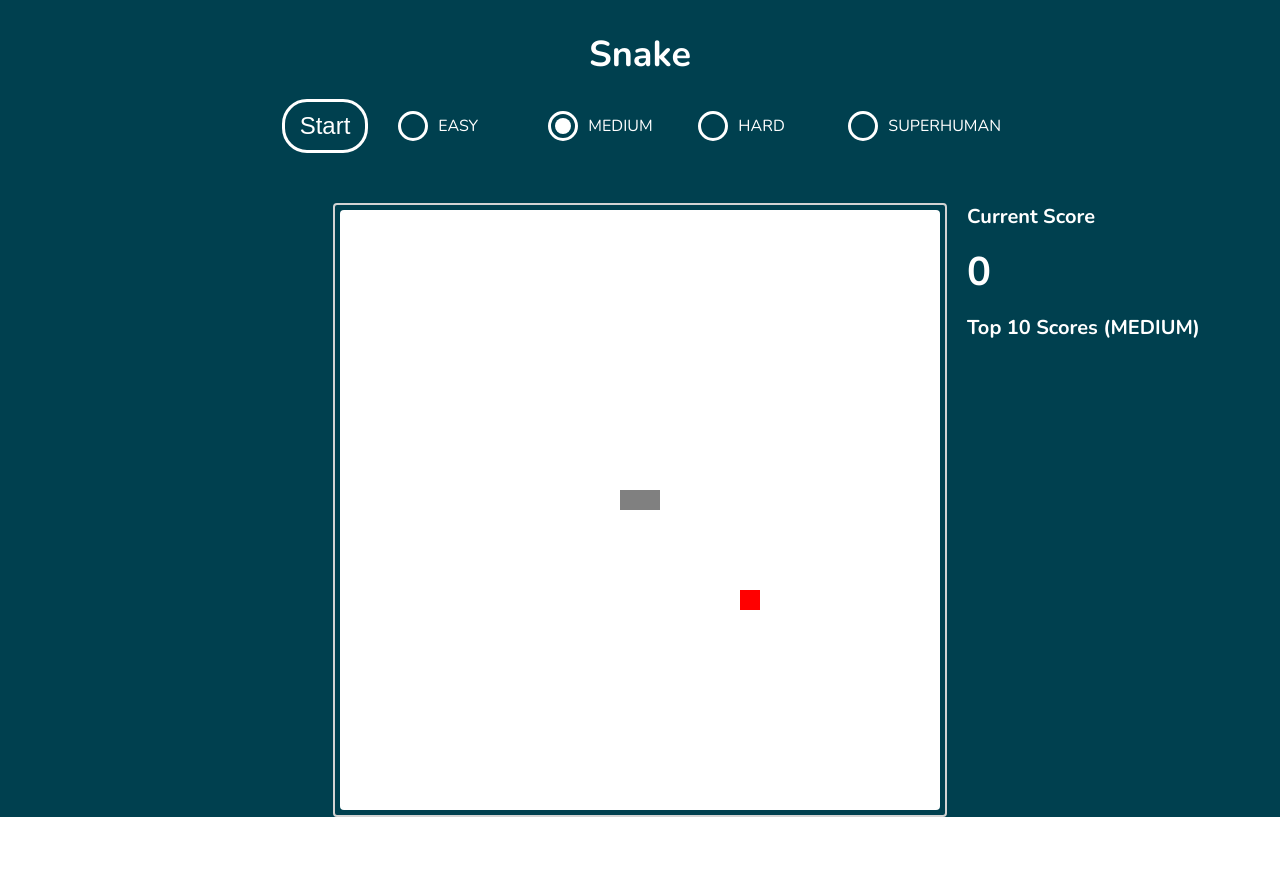
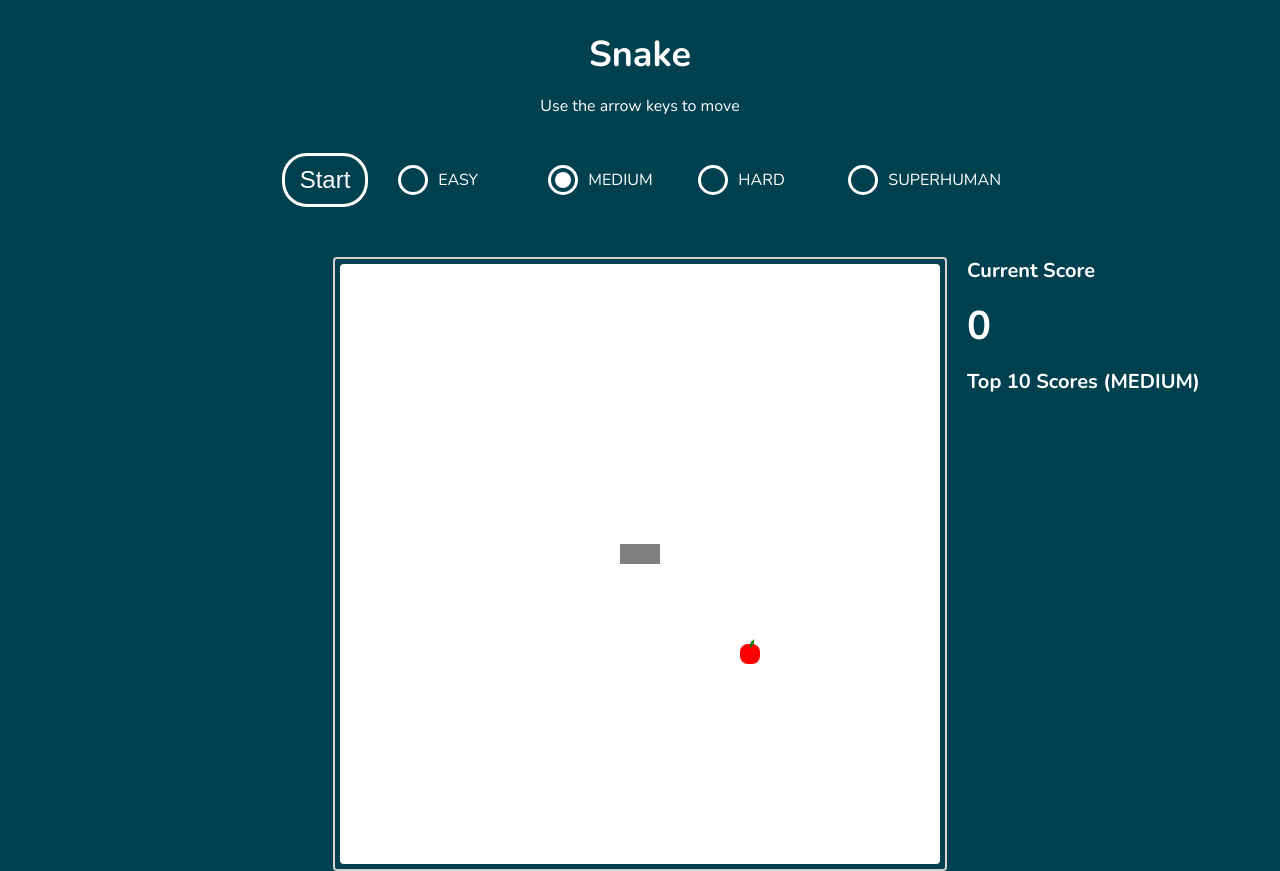
Before and after one commit to chihweidavidliu/snake, a React (Create React App) app: page / in a window 1280 px wide. Before the commit the page ends 817 px from the top, so only its background shows below. Built offline with nearby package versions, Linux system fonts and the light colour scheme.

Commit message:
style apple

```diff
--- a/src/App.tsx
+++ b/src/App.tsx
@@ -87,6 +87,10 @@ const Countdown = styled.div<{ areaSize: number }>`
   justify-self: center;
   font-size: 120px;
   font-weight: bold;
+`;
+
+const TitleWrapper = styled.div`
+  text-align: center;
 `;
 
 const OptionsWrapper = styled.div`
@@ -213,7 +217,10 @@ export default function App() {
       <GlobalStyle />
       <ThemeProvider theme={theme}>
         <AppWrapper className="App">
-          <H1>Snake</H1>
+          <TitleWrapper>
+            <H1>Snake</H1>
+            <p>Use the arrow keys to move</p>
+          </TitleWrapper>
 
           <OptionsWrapper>
             <Button
--- a/src/components/Food.tsx
+++ b/src/components/Food.tsx
@@ -4,20 +4,33 @@ import styled from "styled-components";
 import { useGameContext } from "../context/GameContext";
 import { IPosition } from "../types/position";
 
-interface IFoodWrapperProps {
+interface IAppleProps {
   left?: number;
   bottom?: number;
   size: number;
 }
 
-const FoodWrapper = styled.div<IFoodWrapperProps>`
+const Apple = styled.div<IAppleProps>`
   position: absolute;
-  bottom: ${props => `${props.bottom}px` || "0px"};
-  left: ${props => `${props.left}px` || "0px"};
-  width: ${props => `${props.size}px`};
-  height: ${props => `${props.size}px`};
+  bottom: ${(props) => `${props.bottom}px` || "0px"};
+  left: ${(props) => `${props.left}px` || "0px"};
+  width: ${(props) => `${props.size}px`};
+  height: ${(props) => `${props.size}px`};
   background: red;
   transition: all 0.1s;
+  border-radius: 8px;
+
+  &::after {
+    content: "";
+    position: absolute;
+    z-index: 10;
+    height: 10px;
+    width: 10px;
+    left: 7px;
+    bottom: 15px;
+    background-color: green;
+    clip-path: polygon(73% 0, 67% 49%, 27% 100%, 37% 34%);
+  }
 `;
 
 const Food = () => {
@@ -26,12 +39,14 @@ const Food = () => {
     <>
       {foodPosition.map((food: IPosition, index) => {
         return (
-          <FoodWrapper
-            key={`${index}-food`}
-            left={food.positionX}
-            bottom={food.positionY}
-            size={pixelSize}
-          />
+          <>
+            <Apple
+              key={`${index}-food`}
+              left={food.positionX}
+              bottom={food.positionY}
+              size={pixelSize}
+            ></Apple>
+          </>
         );
       })}
     </>
```
